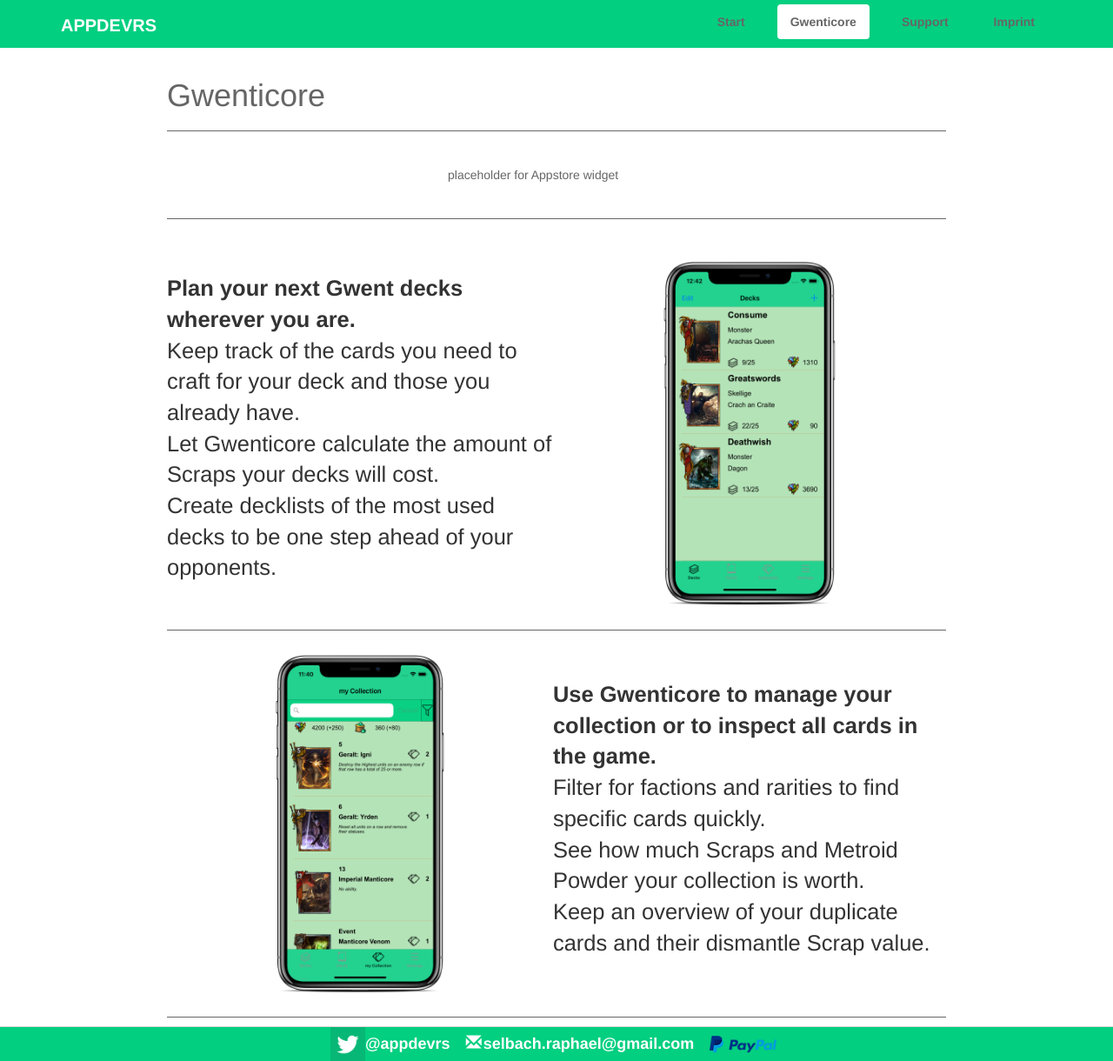
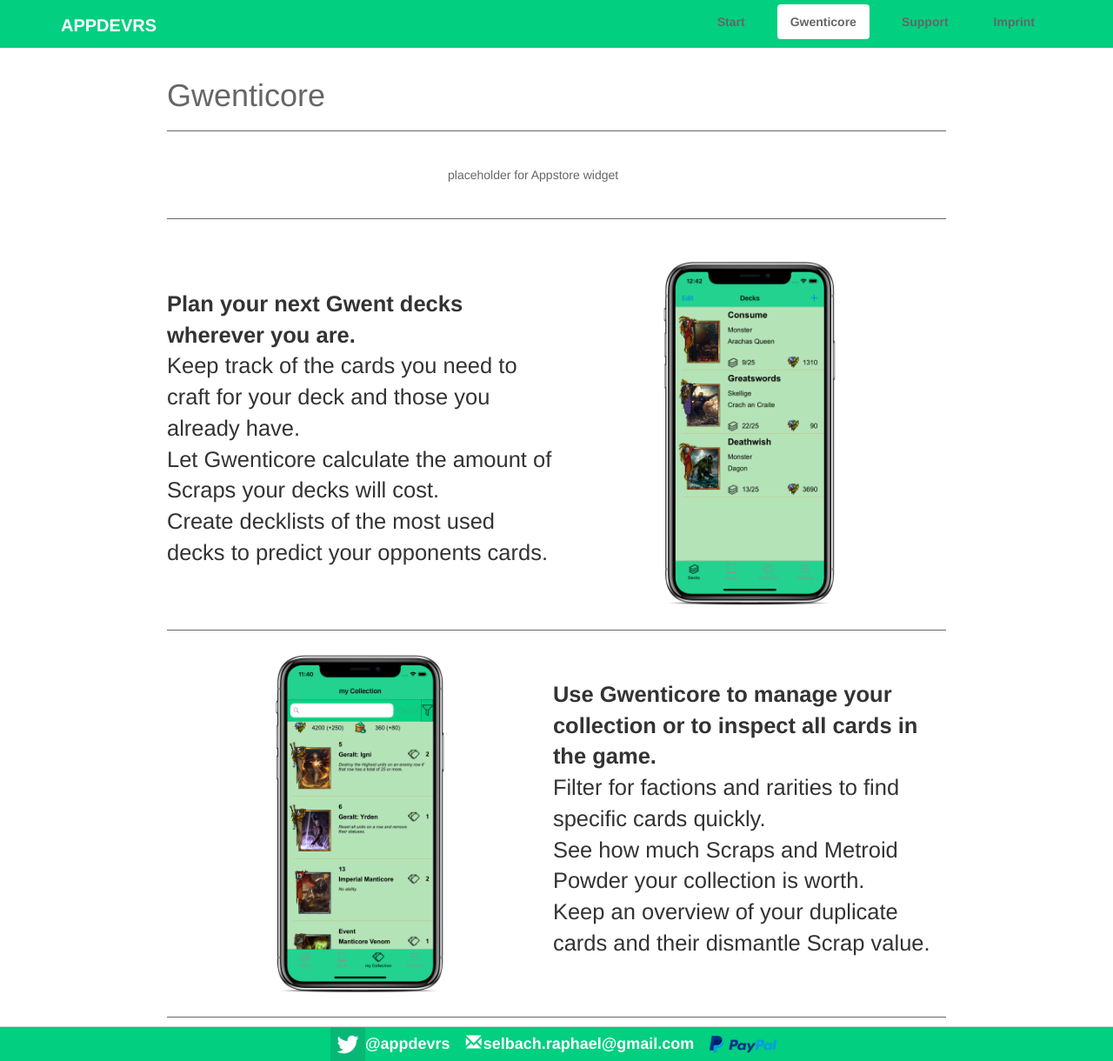
Before and after one commit to appdevrs/appdevrs.github.io, a Jekyll site: the page built from gwenticore.html, in a window 1280 px wide and 1220 px high. Shown: the whole window at 87% size. Built offline with Jekyll 4.4.1, drawn with Linux system fonts in a browser that asks for light colours.

Commit message:
Update gwenticore.html

```diff
--- a/gwenticore.html
+++ b/gwenticore.html
@@ -19,7 +19,7 @@
         <p><strong>Plan your next Gwent decks wherever you are.</strong><br>
 Keep track of the cards you need to craft for your deck and those you already have.<br>
 Let Gwenticore calculate the amount of Scraps your decks will cost.<br>
-Create decklists of the most used decks to be one step ahead of your opponents.</p>
+Create decklists of the most used decks to predict your opponents cards.</p>
       </td>
       <td>
          <img src="/images/Decks_iphonexspacegrey_portrait.png" alt="decklist screenshot">
```
